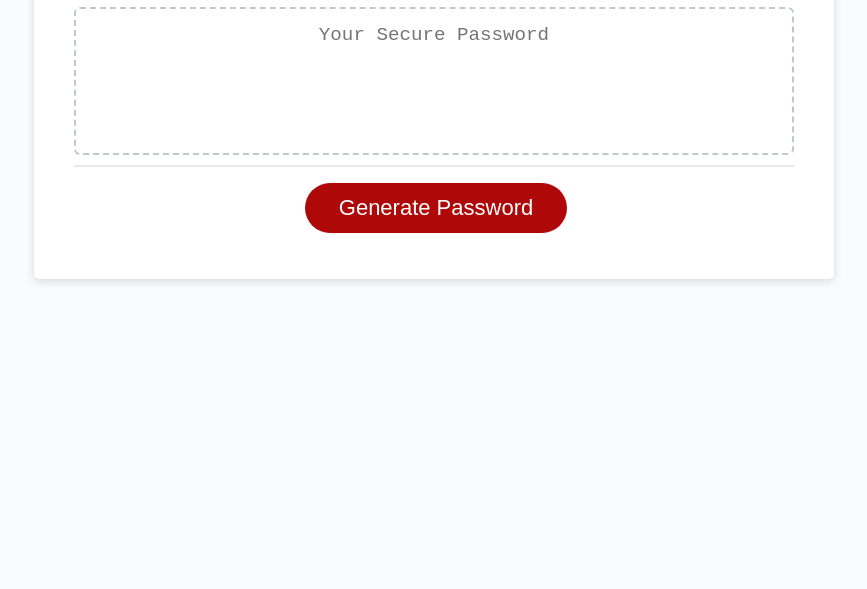
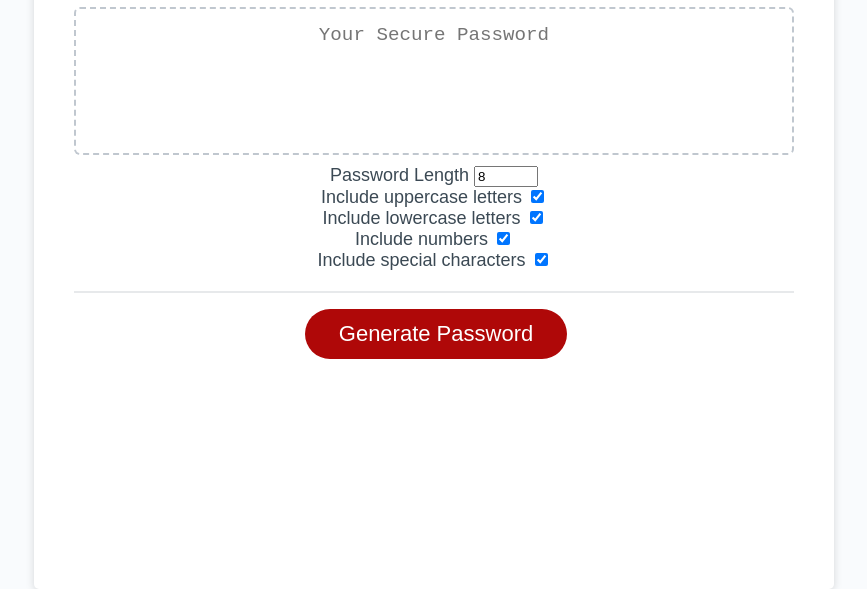
Before and after one commit to Kdenn1/Random-password-generator, a plain HTML site: page index.html in a window 1280 px wide. Shown: the part 241-830 px from the top of the page, without its empty margins (206-1073 px from the left). Before the commit the page ends 800 px from the top, so only its background shows below. Drawn offline with Linux system fonts and the light colour scheme.

Commit message:
got it to where console logs random numbers, uppercase and lowercase letters, and symbols

```diff
--- a/index.html
+++ b/index.html
@@ -23,6 +23,28 @@
             placeholder="Your Secure Password"
             aria-label="Generated Password"
           ></textarea>
+          <div class="settings">
+            <div class="setting">
+              <label for="length">Password Length</label>
+              <input type="number" id="length" min="8" max="128" value="8" />
+            </div>
+            <div class="setting">
+              <label for="uppercase"> Include uppercase letters</label>
+              <input type="checkbox" id="uppercase" checked />
+            </div>
+            <div class="setting">
+              <label for="lowercase">Include lowercase letters</label>
+              <input type="checkbox" id="lowercase" checked />
+            </div>
+            <div class="setting">
+              <label for="numbers">Include numbers</label>
+              <input type="checkbox" id="numbers" checked />
+            </div>
+            <div class="setting">
+              <label for="symbols">Include special characters</label>
+              <input type="checkbox" id="symbols" checked />
+            </div>
+          </div>
         </div>
         <div class="card-footer">
           <button id="generate" class="btn">Generate Password</button>
--- a/script.js
+++ b/script.js
@@ -1,4 +1,36 @@
 // Assignment code here
+
+//main elements
+
+
+
+//generate password function
+
+
+
+//random generated character functions
+
+
+function getRandomLower() {
+return String.fromCharCode(Math.floor(Math.random() * 26) + 97);
+}
+console.log(getRandomLower());
+
+function getRandomUpper() {
+  return String.fromCharCode(Math.floor(Math.random() * 26) + 65);
+  }
+  console.log(getRandomUpper());
+
+  function getRandomNumber() {
+    return String.fromCharCode(Math.floor(Math.random() * 10) + 48);
+    }
+    console.log(getRandomNumber());
+
+    function getRandomSymbol() {
+      const symbols = '!@?&%$#';
+      return symbols [Math.floor(Math.random() * symbols.length)];
+      }
+      console.log(getRandomSymbol());
 
 
 // Get references to the #generate element
--- a/style.css
+++ b/style.css
@@ -30,6 +30,8 @@ header {
   color: hsl(206, 17%, 28%);
 }
 
+
+
 .card {
   background-color: hsl(0, 0%, 100%);
   border-radius: 5px;
@@ -39,7 +41,10 @@ header {
   font-size: 18px;
   margin: 0 auto;
   max-width: 800px;
+  height: 700px;
   padding: 30px 40px;
+  align-items: center;
+  text-align: center;
 }
 
 .card-header::after {
@@ -56,6 +61,7 @@ header {
 
 .card-footer {
   text-align: center;
+  margin-top: 20px;
 }
 
 .card-footer::before {
```
